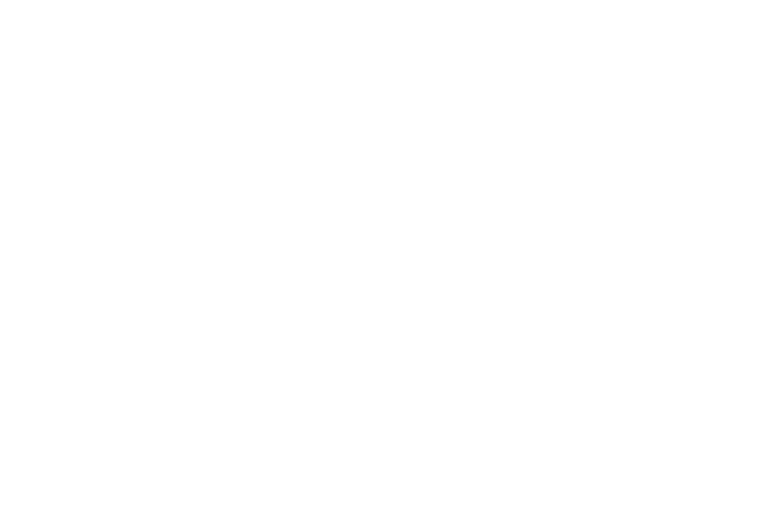
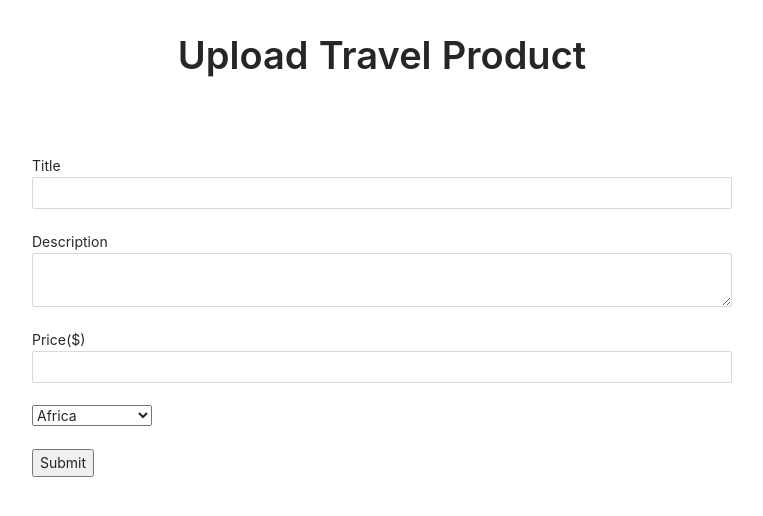
Before and after one commit to Keshav-Thakur-108/react-travel-shop, a React app in the folder client/: page /product/upload in a window 1280 px wide. Shown: the whole page, without its empty margins (258-1021 px from the left). Built offline with nearby package versions, Linux system fonts and the light colour scheme.

Commit message:
Add UploadProductPage

```diff
--- a/client/package.json
+++ b/client/package.json
@@ -6,6 +6,7 @@
     "@testing-library/jest-dom": "^4.2.4",
     "@testing-library/react": "^9.5.0",
     "@testing-library/user-event": "^7.2.1",
+    "antd": "^4.5.1",
     "axios": "^0.19.2",
     "react": "^16.13.1",
     "react-dom": "^16.13.1",
--- a/client/src/components/App.js
+++ b/client/src/components/App.js
@@ -4,6 +4,7 @@ import { Switch, Route } from "react-router-dom";
 import Login from "../containers/Views/Login/Login";
 import Index from "../containers/Views/Index/index";
 import Register from "../containers/Views/Register/Register";
+import UploadProductPage from "../containers/Views/UploadProductPage/UploadProductPage";
 import * as actions from "../store/actions/auth";
 
 const App = (props) => {
@@ -13,9 +14,10 @@ const App = (props) => {
   return (
     <div className="App">
       <Switch>
+        <Route exact path="/" component={Index} />
         <Route path="/register" component={Register} />
         <Route path="/login" component={Login} />
-        <Route exact path="/" component={Index} />
+        <Route path="/product/upload" component={UploadProductPage} />
       </Switch>
     </div>
   );
--- /dev/null
+++ b/client/src/containers/Views/UploadProductPage/UploadProductPage.js
@@ -0,0 +1,96 @@
+import React, { useState } from "react";
+import { Typography, Button, Form, message, Input } from "antd";
+
+const { Title } = Typography;
+const { TextArea } = Input;
+
+const continents = [
+  { key: 1, value: "Africa" },
+  { key: 2, value: "Asia" },
+  { key: 3, value: "Australia" },
+  { key: 4, value: "Europe" },
+  { key: 5, value: "North America" },
+  { key: 6, value: "South America" },
+  { key: 7, value: "Antarctica" },
+];
+
+function UploadProductPage() {
+  const [titleValue, setTitleValue] = useState("");
+  const [descriptionValue, setDescriptionValue] = useState("");
+  const [priceValue, setPriceValue] = useState("");
+  const [continentValue, setContinentValue] = useState(1);
+
+  const onTitleChange = (event) => {
+    setTitleValue(event.target.value);
+  };
+  const onDescriptionChange = (event) => {
+    setDescriptionValue(event.target.value);
+  };
+  const onPriceChange = (event) => {
+    setPriceValue(event.target.value);
+  };
+
+  const onContinentChange = (event) => {
+    setContinentValue(event.target.value);
+  };
+
+  return (
+    <div
+      style={{
+        width: "700px",
+        margin: "2rem auto",
+      }}
+    >
+      <div
+        style={{
+          textAlign: "center",
+          marginBottom: "2rem",
+        }}
+      >
+        <Title>Upload Travel Product</Title>
+      </div>
+
+      <form>
+        <br />
+        <br />
+        <label>Title</label>
+        <Input
+          value={titleValue}
+          onChange={(e) => onTitleChange(e)}
+          type="text"
+        ></Input>
+        <br />
+        <br />
+
+        <label>Description</label>
+        <TextArea
+          value={descriptionValue}
+          onChange={(e) => onDescriptionChange(e)}
+        />
+        <br />
+        <br />
+
+        <label>Price($)</label>
+        <Input
+          value={priceValue}
+          onChange={(e) => onPriceChange(e)}
+          type="text"
+        ></Input>
+        <br />
+        <br />
+        <select onChange={(e) => onContinentChange(e)}>
+          {continents.map((continent) => (
+            <option key={continent.key} value={continent.key}>
+              {continent.value}
+            </option>
+          ))}
+        </select>
+        <br />
+        <br />
+        <button>Submit</button>
+      </form>
+    </div>
+  );
+}
+
+export default UploadProductPage;
--- a/client/src/index.css
+++ b/client/src/index.css
@@ -1,13 +1,15 @@
+@import "~antd/dist/antd.css";
+
 body {
   margin: 0;
-  font-family: -apple-system, BlinkMacSystemFont, 'Segoe UI', 'Roboto', 'Oxygen',
-    'Ubuntu', 'Cantarell', 'Fira Sans', 'Droid Sans', 'Helvetica Neue',
+  font-family: -apple-system, BlinkMacSystemFont, "Segoe UI", "Roboto", "Oxygen",
+    "Ubuntu", "Cantarell", "Fira Sans", "Droid Sans", "Helvetica Neue",
     sans-serif;
   -webkit-font-smoothing: antialiased;
   -moz-osx-font-smoothing: grayscale;
 }
 
 code {
-  font-family: source-code-pro, Menlo, Monaco, Consolas, 'Courier New',
+  font-family: source-code-pro, Menlo, Monaco, Consolas, "Courier New",
     monospace;
 }
```
Also changed, not shown: 1 other file.
